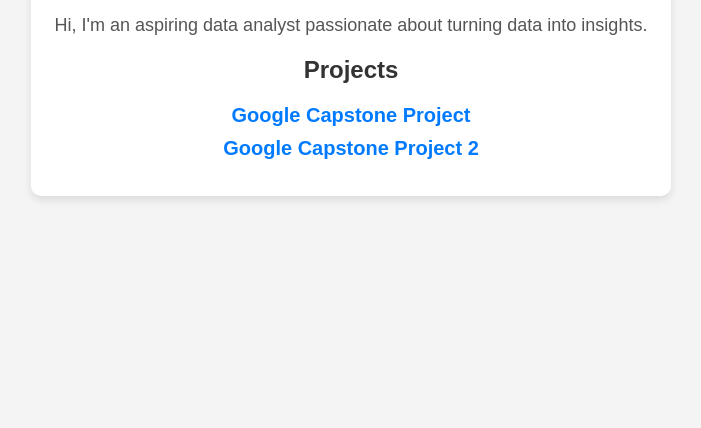
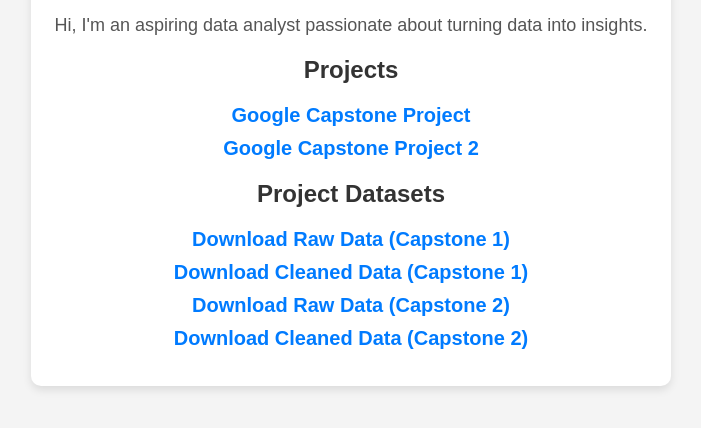
Before and after one commit to Dataprofessional2/Capstone-Projects, a plain HTML site: page index.html in a window 1280 px wide. Shown: the part 150-578 px from the top of the page, without its empty margins (289-990 px from the left). Drawn offline with Linux system fonts and the light colour scheme.

Commit message:
Update index.html

```diff
--- a/index.html
+++ b/index.html
@@ -68,6 +68,14 @@
             <li><a href="project1.html">Google Capstone Project</a></li>
             <li><a href="project2.html">Google Capstone Project 2</a></li>
         </ul>
+
+        <h2>Project Datasets</h2>
+        <ul>
+            <li><a href="D:\Google Capstone\Imported Data\Excel_zip_csv_files\Copy_of_original_data" download>Download Raw Data (Capstone 1)</a></li>
+            <li><a href="Google_Capstone_1/data/cleaned_data.xlsx" download>Download Cleaned Data (Capstone 1)</a></li>
+            <li><a href="Google_Capstone_2/data/raw_data.xlsx" download>Download Raw Data (Capstone 2)</a></li>
+            <li><a href="Google_Capstone_2/data/cleaned_data.xlsx" download>Download Cleaned Data (Capstone 2)</a></li>
+        </ul>
     </div>
 </body>
 </html>
```
